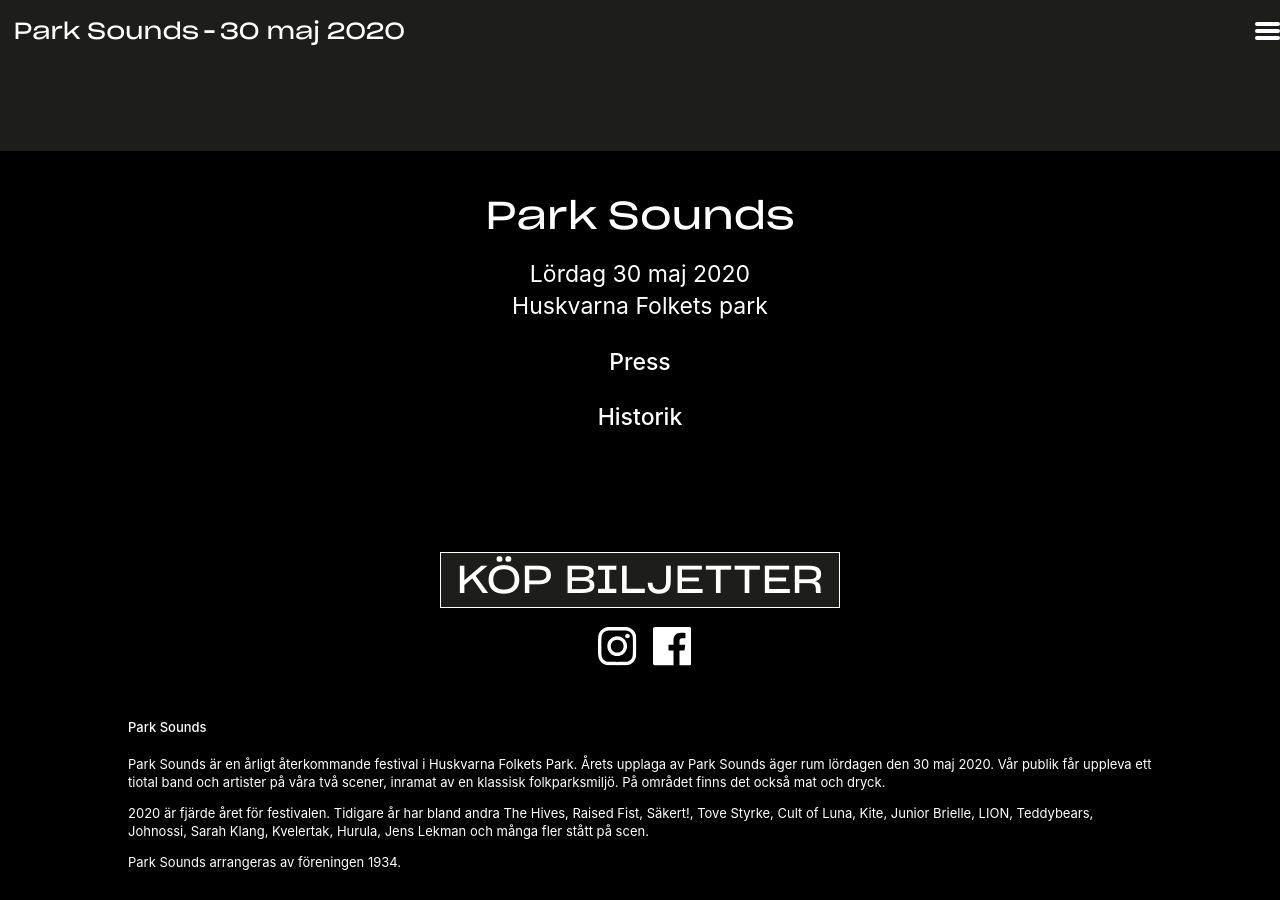
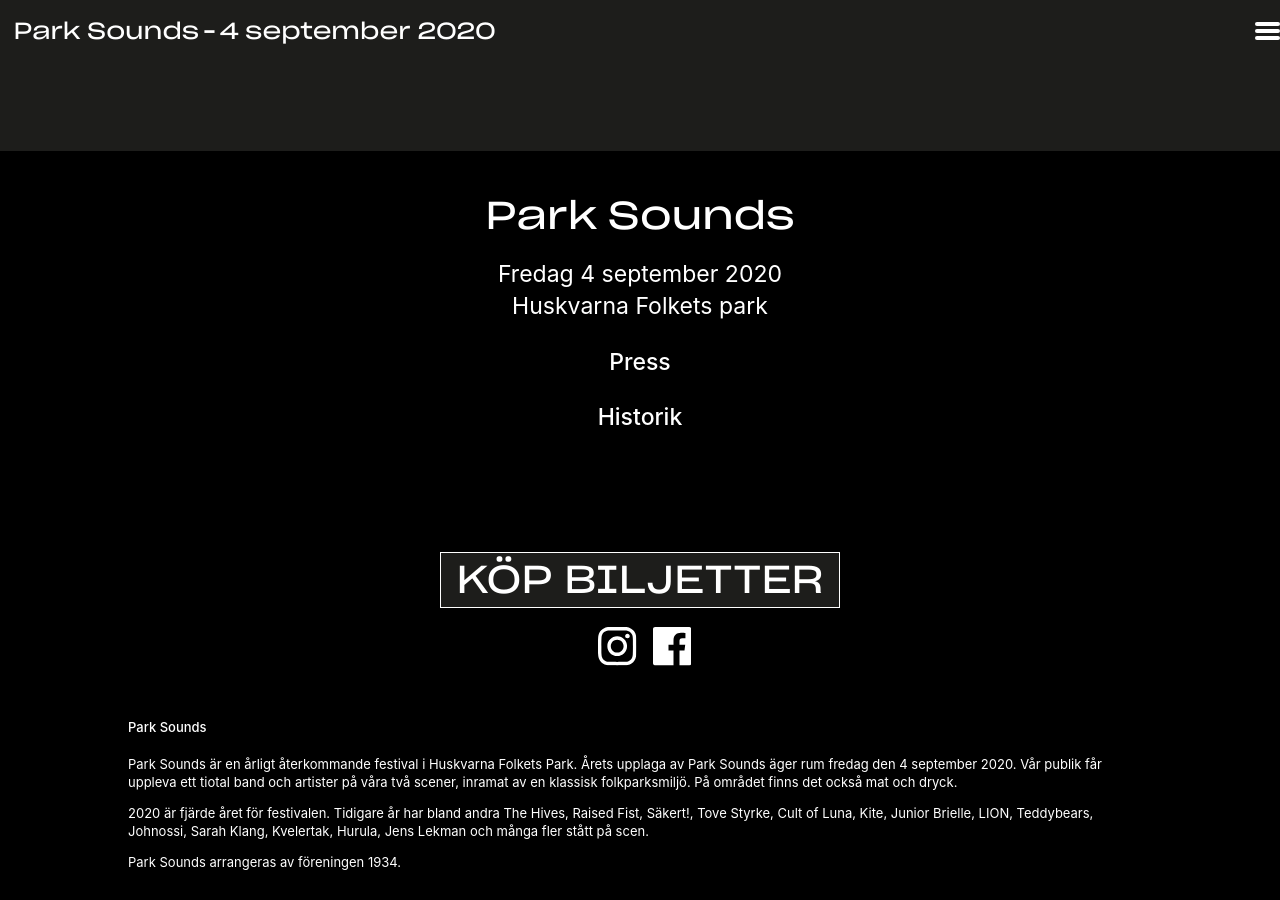
Before and after one commit to parksounds/parksounds.se, a Jekyll site: the page built from index.md, in a window 1280 px wide and 900 px high, scrolled down 893 px. Built offline with Jekyll 4.4.1, drawn with Linux system fonts in a browser that asks for light colours; some of the changed text lies outside the part shown.

Commit message:
new date - layout etc

```diff
--- a/_includes/footer.html
+++ b/_includes/footer.html
@@ -1,7 +1,7 @@
     <div class="logo" href="/">
         <p>
             <h4 class="title">Park Sounds</h4>
-            <span class="date">Lördag 30 maj 2020 <br></span>
+            <span class="date">Fredag 4 september 2020 <br></span>
             <span class="location">Huskvarna Folkets park</span>
         </p>
 
--- a/_includes/header.html
+++ b/_includes/header.html
@@ -1,5 +1,5 @@
 <a class="logo" href="/">
-			<span class="title">Park Sounds</span> <span class="date">30 maj 2020</span> <span class="location">Huskvarna Folkets Park</span>
+			<span class="title">Park Sounds</span> <span class="date">4 september 2020</span> <span class="location">Huskvarna Folkets Park</span>
 </a>
 
 <a href="#menu" class="hamburger">
--- a/_layouts/front-page.html
+++ b/_layouts/front-page.html
@@ -58,7 +58,7 @@
                 <h2 class="h4">Park Sounds</h2>
 
                 <p>
-                Park Sounds är en årligt återkommande festival i Huskvarna Folkets Park. Årets upplaga av Park Sounds äger rum lördagen den 30 maj 2020. Vår publik får uppleva ett tiotal band och artister på våra två scener, inramat av en klassisk folkparksmiljö. På området finns det också mat och dryck.
+                Park Sounds är en årligt återkommande festival i Huskvarna Folkets Park. Årets upplaga av Park Sounds äger rum fredag den 4 september 2020. Vår publik får uppleva ett tiotal band och artister på våra två scener, inramat av en klassisk folkparksmiljö. På området finns det också mat och dryck.
                 </p>
 
                 <p>
--- a/index.md
+++ b/index.md
@@ -4,5 +4,9 @@
 title: Park Sounds 2020 - fredag 4 september Huskvarna Folkets Park
 ---
 
-# Park Sounds fredag 4 september 2020 - klara artister
+# Park Sounds 2020
 {: .h4}
+## Fredag 4 september
+{: .h4}
+## Klara artister
+{: .h4}
```
